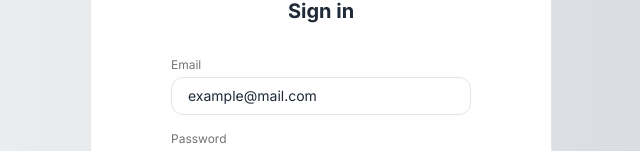
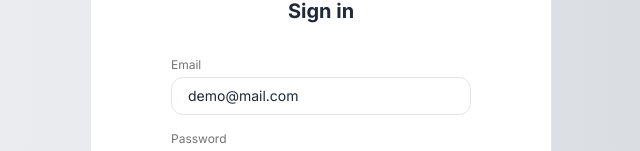
Before and after one commit to visualect/webmarks, a Next.js app: page /login in a window 1280 px wide. Shown: the part 170-321 px from the top of the page, without its empty margins (319-959 px from the left). Built offline with nearby package versions, Linux system fonts and the light colour scheme.

Commit message:
Add demo account

```diff
--- a/app/login/page.tsx
+++ b/app/login/page.tsx
@@ -21,7 +21,8 @@ export default function LoginPage() {
     formState: { errors, isSubmitting, isDirty, isValid },
   } = useForm<FieldValues>({
     defaultValues: {
-      email: "example@mail.com",
+      email: "demo@mail.com",
+      password: "demo",
     },
   });
 
```
